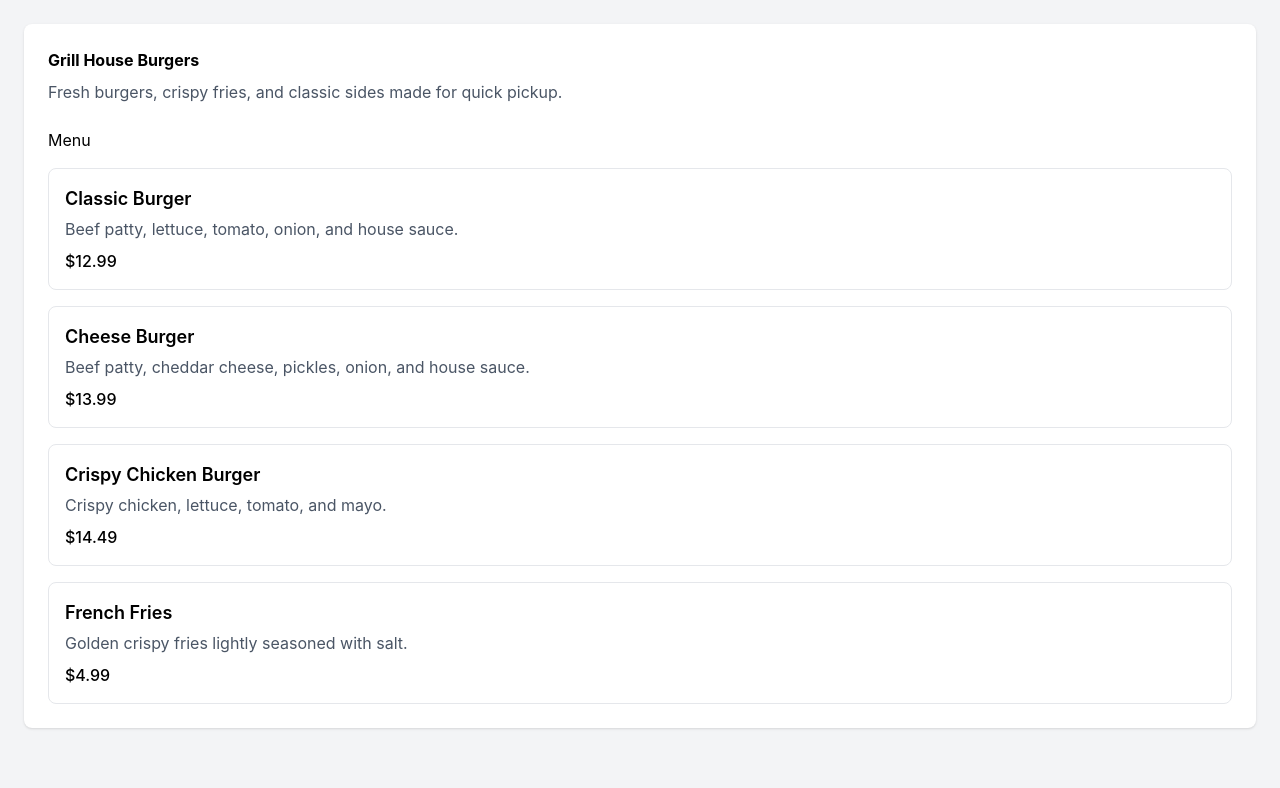
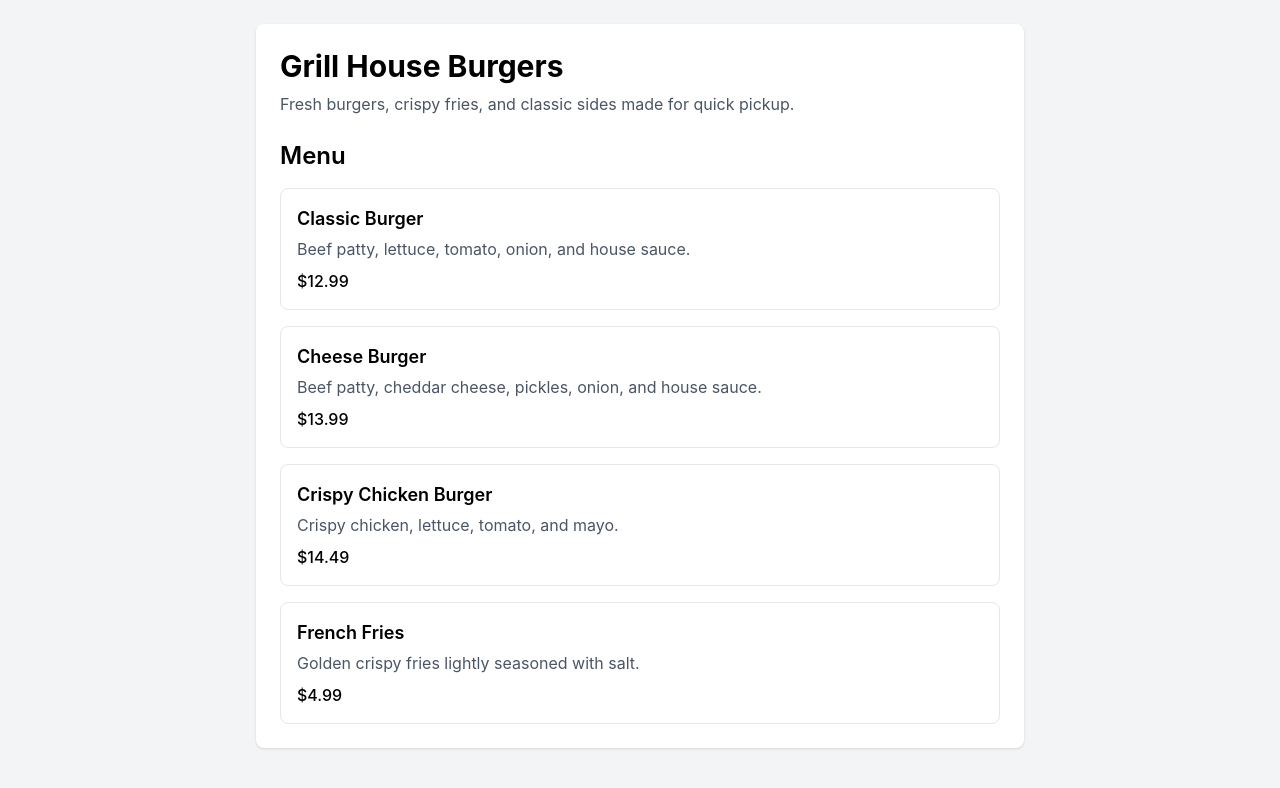
Before and after one commit to limkyouyou/quickbite-agile-project, a React (Vite) app: page / in a window 1280 px wide. Shown: the top 788 px of the page. Built offline with nearby package versions, Linux system fonts and the light colour scheme.

Commit message:
Add tests for PBI-01 menu view

```diff
--- a/src/App.jsx
+++ b/src/App.jsx
@@ -10,15 +10,15 @@ const currencyFormatter = new Intl.NumberFormat("en-CA", {
 function App() {
   return (
     <main className="min-h-screen bg-gray-100 p-6">
-      <section className="mx-auto max-w-3x1 rounded-lg bg-white p-6 shadow">
-        <h1 className="text-3x1 font-bold">{restaurant.name}</h1>
+      <section className="mx-auto max-w-3xl rounded-lg bg-white p-6 shadow">
+        <h1 className="text-3xl font-bold">{restaurant.name}</h1>
 
         <p className="mt-2 text-gray-600">
           {restaurant.description}
         </p>
 
         <div className="mt-6">
-          <h2 className="text-2x1 font semibold">Menu</h2>
+          <h2 className="text-2xl font-semibold">Menu</h2>
 
           <div className="mt-4 space-y-4">
             {restaurant.menuItems.map((item) =>(
--- a/vite.config.js
+++ b/vite.config.js
@@ -8,4 +8,8 @@ export default defineConfig({
     react(),
     tailwindcss(),
   ],
+
+  test: {
+    environment: "jsdom",
+  }
 })
```
Also changed, not shown: package.json (+6 -1 lines), 2 other files (tests, documents, lock files or other folders).
